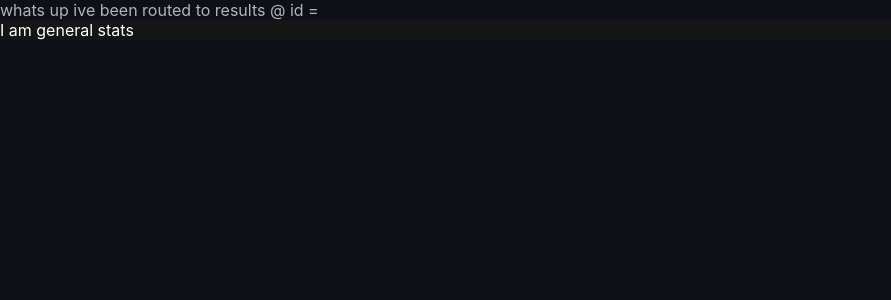
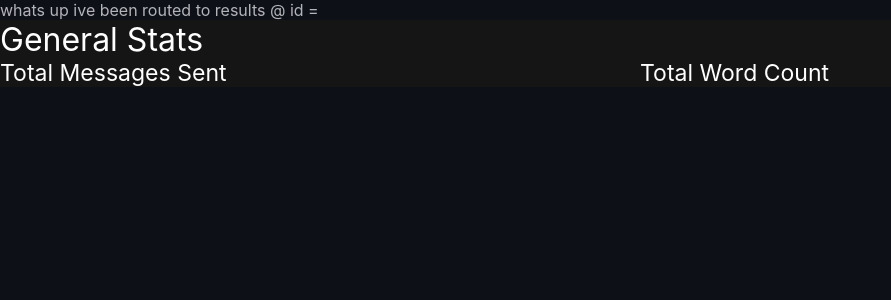
Before and after one commit to a-lafrance/Ribbon, a React (Create React App) app in the folder frontend/: page /results/1 in a window 1280 px wide. Shown: the top 300 px of the page, without its empty margins (0-891 px from the left). Built offline with nearby package versions, Linux system fonts and the light colour scheme; no server answers.

Commit message:
initial generalstats styling

```diff
--- a/frontend/src/components/GeneralStats.js
+++ b/frontend/src/components/GeneralStats.js
@@ -1,13 +1,25 @@
 // word count, msg count
+import '../styles/GeneralStats.css';
 
 let GeneralStats = props => {
 
+    let chatName;
     let wordCount;
     let msgCount;
 
     return(
-        <div className="panelCard">
-            I am general stats
+        <div className="panelCard genStatCard">
+            <div className="genStatTitle"> General Stats </div>
+            <div className="genStatCardInner">
+                <div>
+                    <div> Total Messages Sent </div>
+                    <div> {msgCount} </div>
+                </div>
+                <div>
+                    <div> Total Word Count </div>
+                    <div> {wordCount} </div>
+                </div>
+            </div>
         </div>
     );
 }
--- a/frontend/src/styles/GeneralStats.css
+++ b/frontend/src/styles/GeneralStats.css
@@ -0,0 +1,18 @@
+.genStatCard {
+    display: flex;
+    flex-direction: column;
+}
+
+.genStatTitle {
+    font-size:xx-large;
+}
+
+.genStatCardInner {
+    display: grid;
+    grid-template-columns: 1fr 1fr;
+}
+
+.genStatCardInner div{
+    font-size: larger;
+
+}
```
